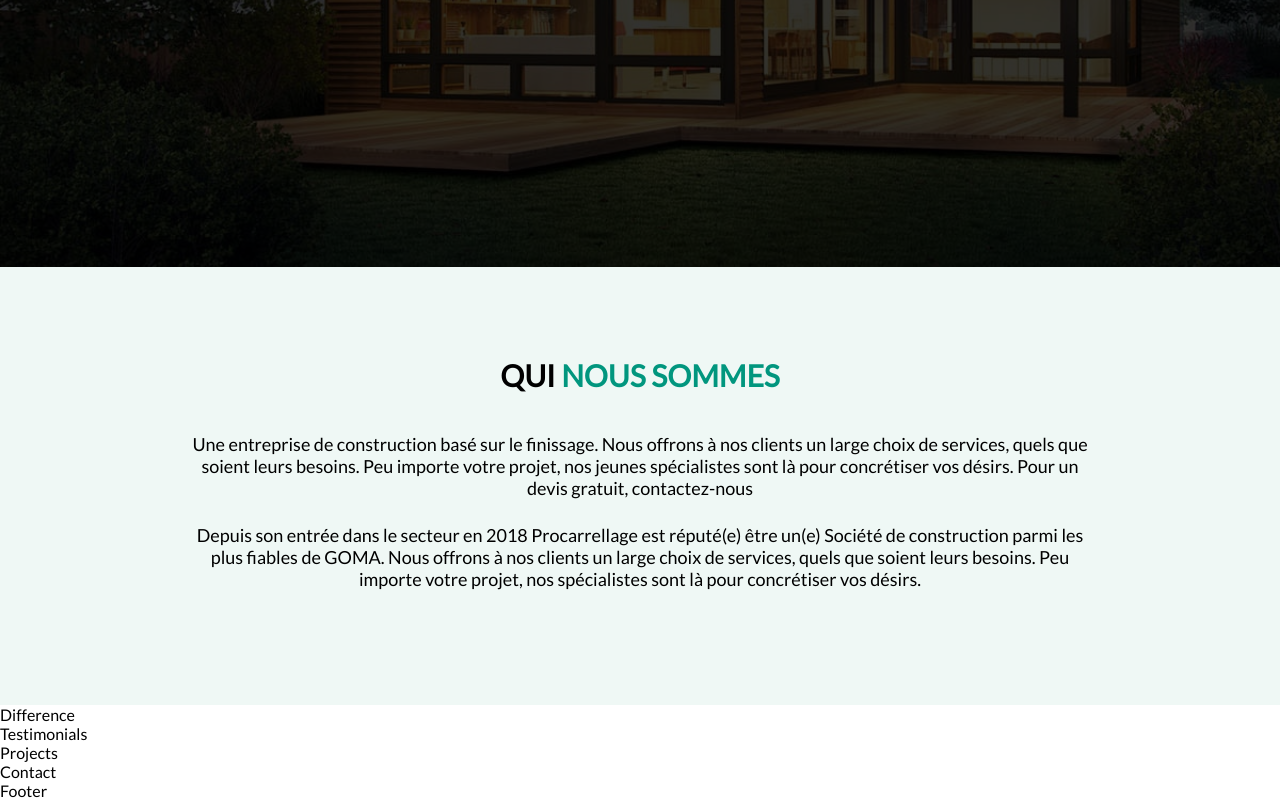
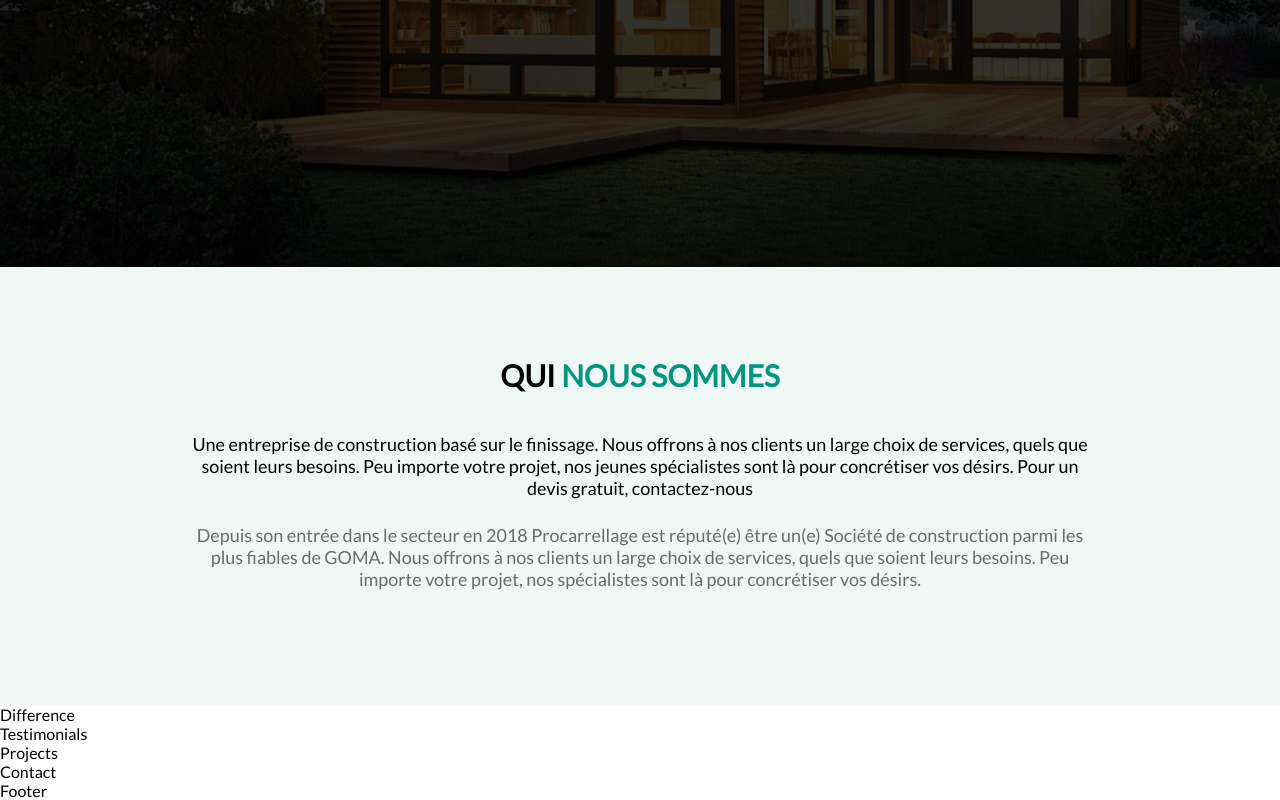
Before and after one commit to dieum512/Pro-carrellage, a React (Create React App) app: page / in a window 1280 px wide. Shown: the part 533-1333 px from the top of the page. Built offline with nearby package versions, Linux system fonts and the light colour scheme.

Commit message:
Update the second paragraph styling

```diff
--- a/src/components/About/About.jsx
+++ b/src/components/About/About.jsx
@@ -12,7 +12,7 @@ const About = () => (
             nos jeunes spécialistes sont là pour concrétiser vos désirs.
             Pour un devis gratuit, contactez-nous
         </p>
-        <p>
+        <p className='second__p'>
             Depuis son entrée dans le secteur en 2018 Procarrellage est réputé(e) être un(e) Société de construction
             parmi les plus fiables de GOMA. Nous offrons à nos clients un large choix de services,
             quels que soient leurs besoins. Peu importe votre projet,
--- a/src/components/About/about.css
+++ b/src/components/About/about.css
@@ -20,3 +20,7 @@
     font-size: 18px;
     text-align: center;
 }
+
+.second__p {
+    color: #6b6a6a;
+}
```
